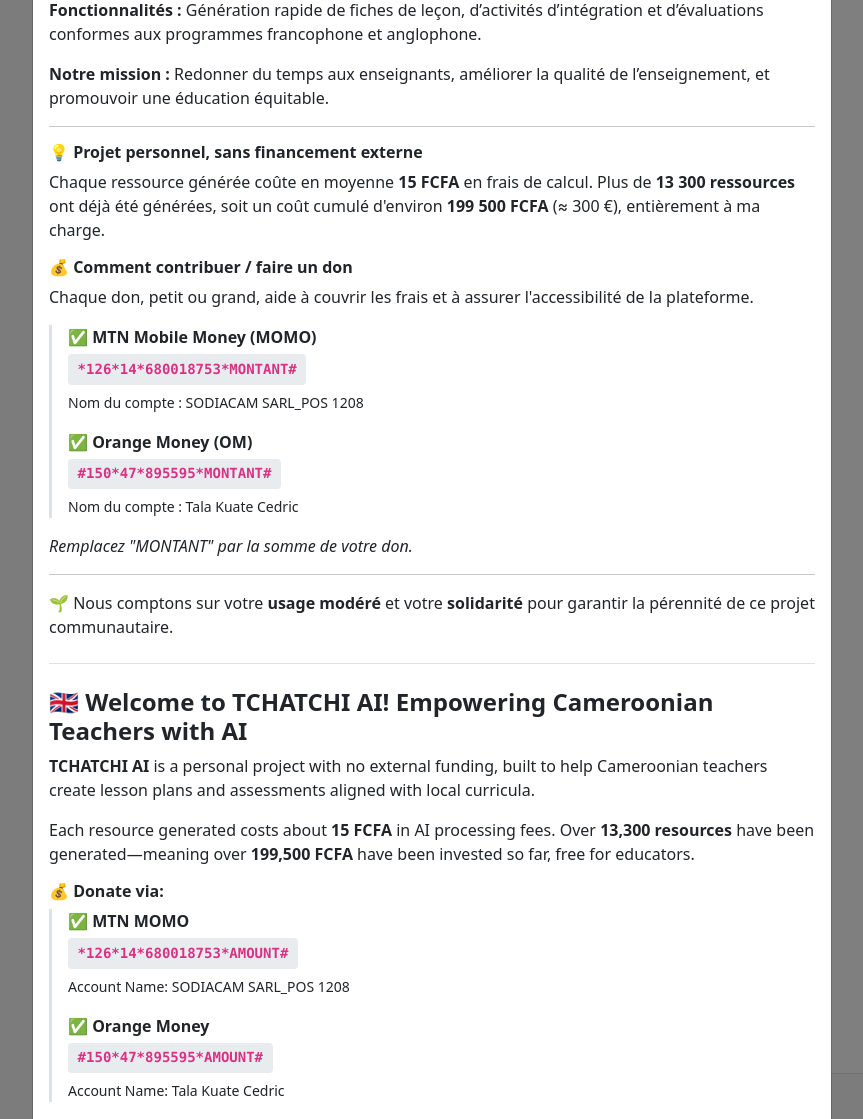
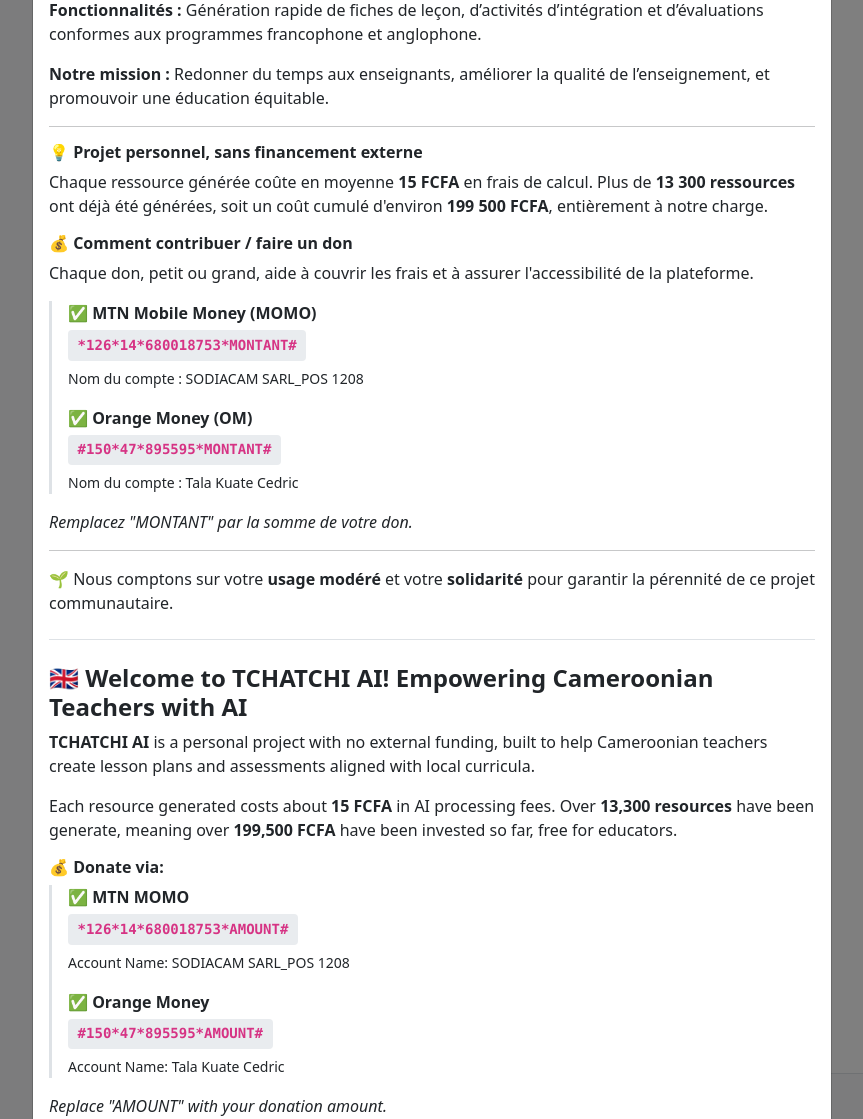
Before and after one commit to tkcedric/tchatchi-ai-render-deploy, a Flask app: page / in a window 1280 px wide. Shown: the part 240-1359 px from the top of the page, without its empty margins (208-1071 px from the left). Run offline with Flask 3, Linux system fonts and the light colour scheme; some libraries are stand-ins or nearby versions.

Commit message:
update welcome message

```diff
--- a/templates/index.html
+++ b/templates/index.html
@@ -563,7 +563,7 @@
                     <hr>
                     <h6>💡 Projet personnel, sans financement externe</h6>
                     <p>
-                        Chaque ressource générée coûte en moyenne <strong>15 FCFA</strong> en frais de calcul. Plus de <strong>13 300 ressources</strong> ont déjà été générées, soit un coût cumulé d'environ <strong>199 500 FCFA</strong> (≈ 300 €), entièrement à ma charge.
+                        Chaque ressource générée coûte en moyenne <strong>15 FCFA</strong> en frais de calcul. Plus de <strong>13 300 ressources</strong> ont déjà été générées, soit un coût cumulé d'environ <strong>199 500 FCFA</strong>, entièrement à notre charge.
                     </p>
                     <h6>💰 Comment contribuer / faire un don</h6>
                     <p>Chaque don, petit ou grand, aide à couvrir les frais et à assurer l'accessibilité de la plateforme.</p>
@@ -592,7 +592,7 @@
                         <strong>TCHATCHI AI</strong> is a personal project with no external funding, built to help Cameroonian teachers create lesson plans and assessments aligned with local curricula.
                     </p>
                     <p>
-                        Each resource generated costs about <strong>15 FCFA</strong> in AI processing fees. Over <strong>13,300 resources</strong> have been generated—meaning over <strong>199,500 FCFA</strong> have been invested so far, free for educators.
+                        Each resource generated costs about <strong>15 FCFA</strong> in AI processing fees. Over <strong>13,300 resources</strong> have been generate, meaning over <strong>199,500 FCFA</strong> have been invested so far, free for educators.
                     </p>
                     <h6>💰 Donate via:</h6>
                      <div class="donation-methods">
```
